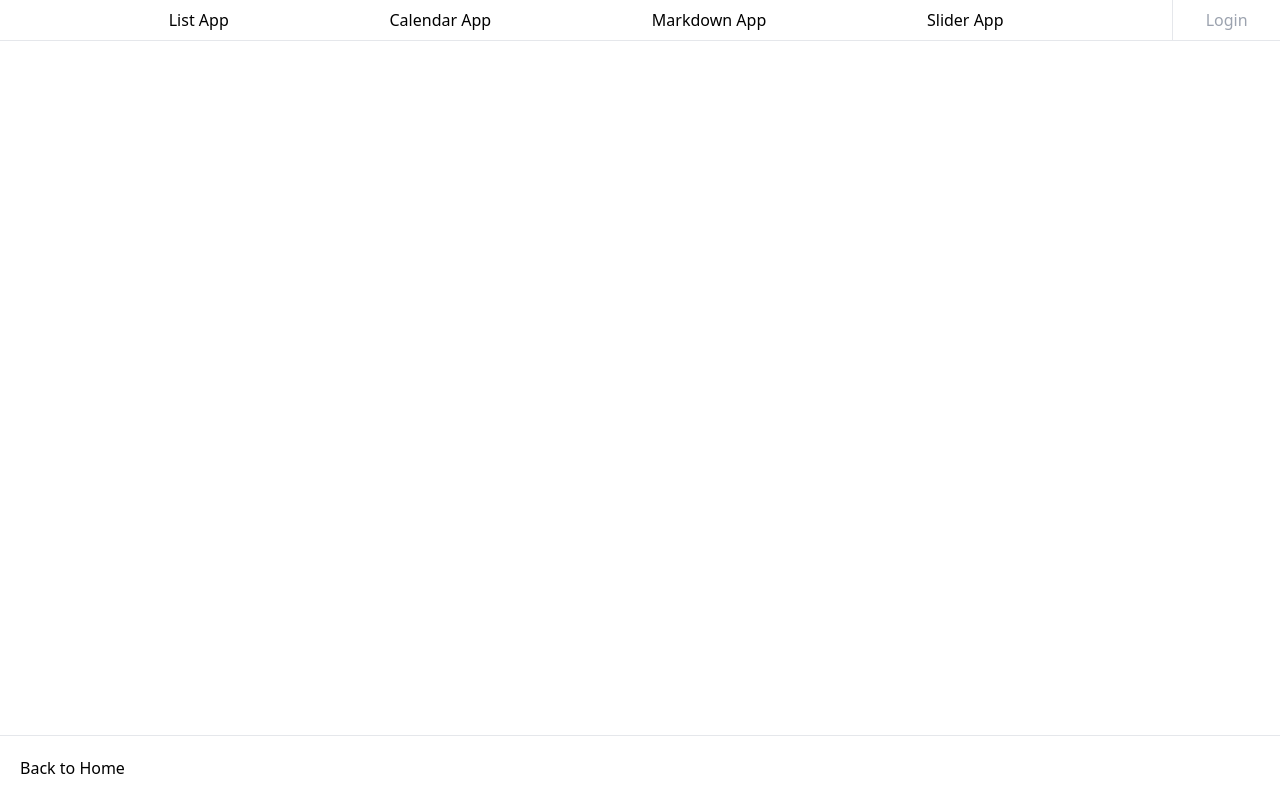
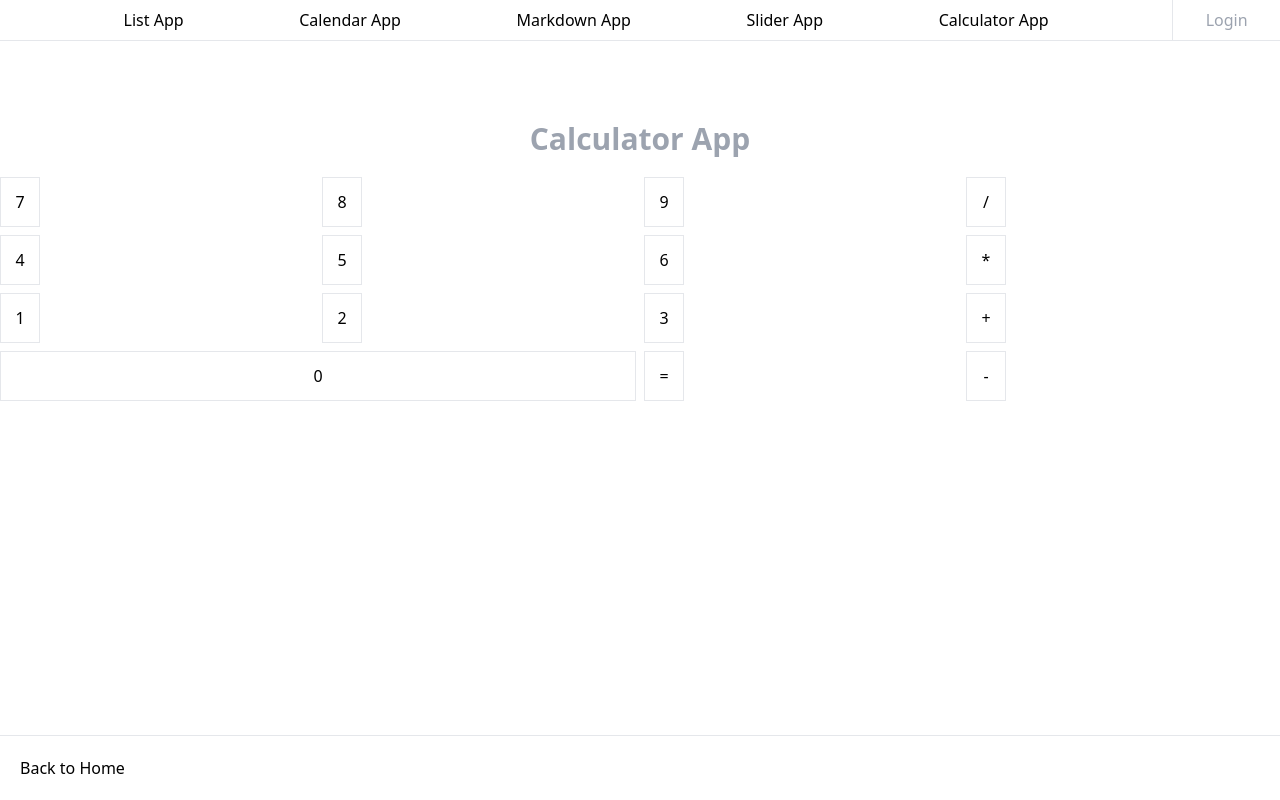
Before and after one commit to maplepancakes/vue-3-project-showcase, a Vue app: page /calculatorApp in a window 1280 px wide. Built offline with nearby package versions, Linux system fonts and the light colour scheme; no server answers.

Commit message:
Added calculator application

```diff
--- a/src/components/AppHeader.vue
+++ b/src/components/AppHeader.vue
@@ -27,6 +27,7 @@ export default
                 {to: "/calendarApp", title: "Calendar App"},
                 {to: "/markdownApp", title: "Markdown App"},
                 {to: "/sliderApp", title: "Slider App"},
+                {to: "/calculatorApp", title: "Calculator App"},
             ]
         }
     },
--- /dev/null
+++ b/src/pages/Calculator.vue
@@ -0,0 +1,41 @@
+<template>
+  <div>
+      <h1 class="text-3xl text-center font-bold text-gray-400 mt-20">Calculator App</h1>
+      <div class="ml-auto mr-auto">
+        <div class="grid grid-cols-4 gap-2 mt-5">
+            <button :class="defaultButtonHoverStyle()" class="border p-3 w-10">7</button>
+            <button :class="defaultButtonHoverStyle()" class="border p-3 w-10">8</button>
+            <button :class="defaultButtonHoverStyle()" class="border p-3 w-10">9</button>
+            <button :class="defaultButtonHoverStyle()" class="border p-3 w-10">/</button>
+            <button :class="defaultButtonHoverStyle()" class="border p-3 w-10">4</button>
+            <button :class="defaultButtonHoverStyle()" class="border p-3 w-10">5</button>
+            <button :class="defaultButtonHoverStyle()" class="border p-3 w-10">6</button>
+            <button :class="defaultButtonHoverStyle()" class="border p-3 w-10">*</button>
+            <button :class="defaultButtonHoverStyle()" class="border p-3 w-10">1</button>
+            <button :class="defaultButtonHoverStyle()" class="border p-3 w-10">2</button>
+            <button :class="defaultButtonHoverStyle()" class="border p-3 w-10">3</button>
+            <button :class="defaultButtonHoverStyle()" class="border p-3 w-10">+</button>
+            <button :class="defaultButtonHoverStyle()" class="border p-3 col-span-2">0</button>
+            <button :class="defaultButtonHoverStyle()" class="border p-3 w-10">=</button>
+            <button :class="defaultButtonHoverStyle()" class="border p-3 w-10">-</button>
+        </div>
+      </div>
+  </div>
+</template>
+
+<script>
+import defaultButtonHoverStyle from "../mixins/defaultButtonHoverStyle.js";
+
+export default
+{
+    mixins: [defaultButtonHoverStyle],
+    setup()
+    {
+
+    }
+}
+</script>
+
+<style>
+
+</style>
--- a/src/router/router.js
+++ b/src/router/router.js
@@ -4,6 +4,7 @@ import ListApp from '../pages/ListApp.vue';
 import CalendarApp from '../pages/CalendarApp.vue';
 import MarkdownApp from '../pages/MarkdownApp.vue';
 import SliderApp from '../pages/SliderApp.vue';
+import CalculatorApp from '../pages/Calculator.vue';
 
 const routes =
 [
@@ -32,6 +33,11 @@ const routes =
     name: 'Slider Application',
     component: SliderApp,
   },
+  {
+    path: '/calculatorApp',
+    name: 'Calculator Application',
+    component: CalculatorApp,
+  }
 ]
 
 const router = createRouter(
```
